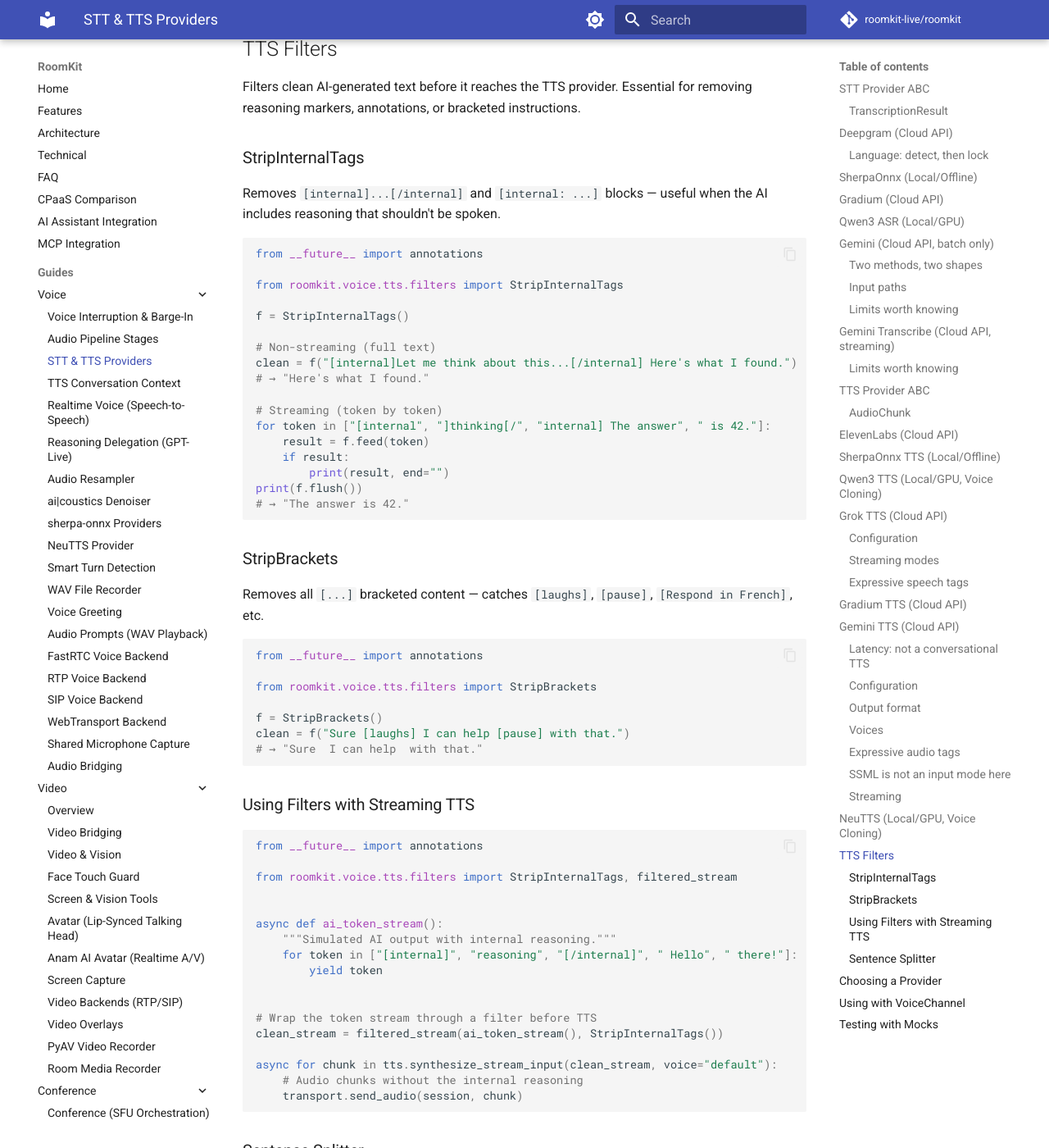
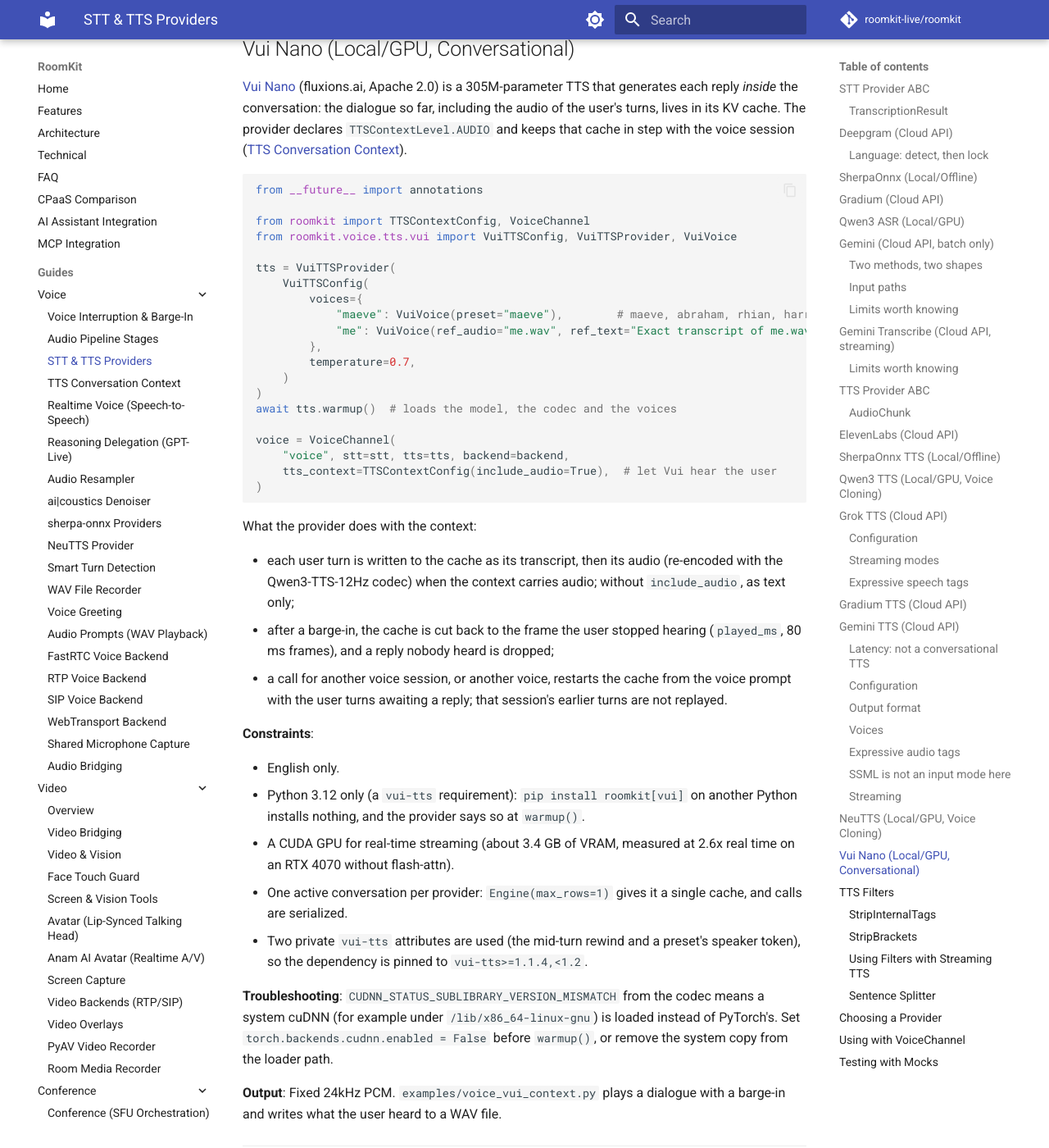
Before and after one commit to roomkit-live/roomkit-docs, an MkDocs documentation site: the page built from docs/guides/stt-tts-providers.md, in a window 1280 px wide and 1400 px high, scrolled down 21290 px. Shown: the whole window at 82% size. Built offline with MkDocs 1.6.1 and Material for MkDocs 9.7.7, drawn with Linux system fonts in a browser that asks for light colours; comment, search, counter and statistics services are not loaded; some of the changed text lies outside the part shown.

Commit message:
docs(voice): Vui Nano provider with AUDIO conversation context (RMK-194)

````diff
--- a/docs/guides/stt-tts-providers.md
+++ b/docs/guides/stt-tts-providers.md
@@ -898,6 +898,70 @@ tts = NeuTTSProvider(
 
 ---
 
+## Vui Nano (Local/GPU, Conversational)
+
+[Vui Nano](https://huggingface.co/fluxions/vui) (fluxions.ai, Apache 2.0) is a
+305M-parameter TTS that generates each reply *inside* the conversation: the
+dialogue so far, including the audio of the user's turns, lives in its KV
+cache. The provider declares `TTSContextLevel.AUDIO` and keeps that cache in
+step with the voice session ([TTS Conversation Context](tts-context.md)).
+
+```python
+from __future__ import annotations
+
+from roomkit import TTSContextConfig, VoiceChannel
+from roomkit.voice.tts.vui import VuiTTSConfig, VuiTTSProvider, VuiVoice
+
+tts = VuiTTSProvider(
+    VuiTTSConfig(
+        voices={
+            "maeve": VuiVoice(preset="maeve"),        # maeve, abraham, rhian, harry
+            "me": VuiVoice(ref_audio="me.wav", ref_text="Exact transcript of me.wav."),
+        },
+        temperature=0.7,
+    )
+)
+await tts.warmup()  # loads the model, the codec and the voices
+
+voice = VoiceChannel(
+    "voice", stt=stt, tts=tts, backend=backend,
+    tts_context=TTSContextConfig(include_audio=True),  # let Vui hear the user
+)
+```
+
+What the provider does with the context:
+
+- each user turn is written to the cache as its transcript, then its audio
+  (re-encoded with the Qwen3-TTS-12Hz codec) when the context carries audio;
+  without `include_audio`, as text only;
+- after a barge-in, the cache is cut back to the frame the user stopped
+  hearing (`played_ms`, 80 ms frames), and a reply nobody heard is dropped;
+- a call for another voice session, or another voice, restarts the cache
+  from the voice prompt with the user turns awaiting a reply; that session's
+  earlier turns are not replayed.
+
+**Constraints**:
+
+- English only.
+- Python 3.12 only (a `vui-tts` requirement): `pip install roomkit[vui]` on
+  another Python installs nothing, and the provider says so at `warmup()`.
+- A CUDA GPU for real-time streaming (about 3.4 GB of VRAM, measured at 2.6x
+  real time on an RTX 4070 without flash-attn).
+- One active conversation per provider: `Engine(max_rows=1)` gives it a single
+  cache, and calls are serialized.
+- Two private `vui-tts` attributes are used (the mid-turn rewind and a preset's
+  speaker token), so the dependency is pinned to `vui-tts>=1.1.4,<1.2`.
+
+**Troubleshooting**: `CUDNN_STATUS_SUBLIBRARY_VERSION_MISMATCH` from the codec
+means a system cuDNN (for example under `/lib/x86_64-linux-gnu`) is loaded
+instead of PyTorch's. Set `torch.backends.cudnn.enabled = False` before
+`warmup()`, or remove the system copy from the loader path.
+
+**Output**: Fixed 24kHz PCM. `examples/voice_vui_context.py` plays a dialogue
+with a barge-in and writes what the user heard to a WAV file.
+
+---
+
 ## TTS Filters
 
 Filters clean AI-generated text before it reaches the TTS provider. Essential for removing reasoning markers, annotations, or bracketed instructions.
@@ -987,12 +1051,13 @@ async for sentence in split_sentences(ai_token_stream(), min_chunk_chars=20):
 | **Gradium** | Cloud STT | Yes | Low | Per-minute | Real-time with server-side VAD |
 | **SherpaOnnx** | Local STT | Transducer only | Medium | Free | Privacy, offline, edge |
 | **Qwen3 ASR** | Local STT | vLLM only | Medium | Free | GPU-accelerated, multilingual |
-| **ElevenLabs** | Cloud TTS | Yes + input | Low | Per-character | Highest voice quality |
+| **ElevenLabs** | Cloud TTS | Yes | Low | Per-character | Highest voice quality |
 | **Grok** | Cloud TTS | Yes + input | Low | Per-character | Expressive tags, 20 languages |
 | **Gradium** | Cloud TTS | Yes + input | Low | Per-character | Real-time with voice control |
 | **SherpaOnnx** | Local TTS | Yes | Medium | Free | Privacy, offline, VITS/Piper |
 | **Qwen3 TTS** | Local TTS | Post-gen | Medium | Free | Voice cloning, GPU |
 | **NeuTTS** | Local TTS | GGUF only | Medium | Free | Voice cloning, GGUF quantized |
+| **Vui Nano** | Local TTS | Yes | Low (GPU) | Free | Replies conditioned on the dialogue audio, English |
 
 ## Using with VoiceChannel
 
````
Also changed, not shown: docs/api/providers-voice.md (+10 -0 lines), docs/features.md (+1 -1 lines), docs/guides/tts-context.md (+1 -0 lines).
